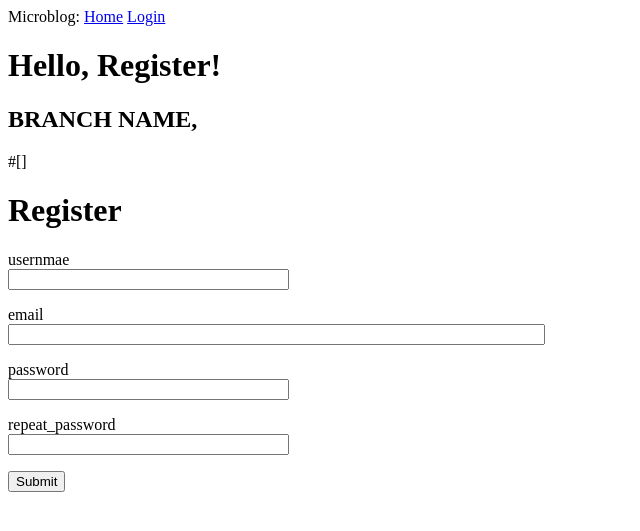
After one commit to vratnoo/flaskrr, a Flask app: page /register in a window 1280 px wide. The commit adds this page. Shown: the top 531 px of the page, without its empty margins (0-640 px from the left). Run offline with Flask 2, Linux system fonts and the light colour scheme.

Commit message:
added login,registration
Added Login page, redirect, Registration,etc [Home]

```diff
--- a/app/__init__.py
+++ b/app/__init__.py
@@ -2,8 +2,14 @@ from flask import Flask
 from config import Config
 from flask_sqlalchemy import SQLAlchemy
 from flask_migrate import Migrate
+from flask_login import LoginManager
+
+
 app = Flask(__name__)
+
 app.config.from_object(Config)
+login = LoginManager(app)
 db = SQLAlchemy(app)
 migrate = Migrate(app, db)
+
 from app import routes, models
--- a/app/forms.py
+++ b/app/forms.py
@@ -1,8 +1,28 @@
 from flask_wtf import FlaskForm
 from wtforms import StringField,PasswordField,BooleanField,SubmitField
-from wtforms.validators import DataRequired,Email
+from wtforms.validators import ValidationError,DataRequired,Email,EqualTo
+from app.models import User
+
+class RegistrationForm(FlaskForm):
+	username= StringField('usernmae',validators=[DataRequired()])
+	email= StringField('email',validators=[Email()])
+	password = PasswordField('password',validators=[DataRequired()])
+	password2 = PasswordField('repeat_password',validators=[EqualTo('password')])
+	submit = SubmitField('Submit')
+
+	def validate_username(self,username):
+		user = User.query.filter_by(username=username.data).first()
+		if user is not None:
+			raise ValidationError('Please use a different USER  NAME')
+	def validate_email(self,email):
+		user = User.query.filter_by(email=email.data).first()
+		if user is not None:
+			raise ValidationError('Please use a different email')
+
+
+
 class LoginForm(FlaskForm):
-	username=StringField('Username',validators=[Email('EMAIL TO DHANG SE LIKH')])
+	username=StringField('Username',validators=[DataRequired()])
 	password=PasswordField('Password',validators=[DataRequired()])
 	remember_me = BooleanField('Remember me')
 	submit= SubmitField('Log in')
--- a/app/routes.py
+++ b/app/routes.py
@@ -1,6 +1,9 @@
 from app import app
+from app import db
 from flask import render_template,flash,redirect, url_for
-from app.forms import LoginForm
+from app.forms import LoginForm,RegistrationForm
+from app.models import User
+from  flask_login import current_user,login_user,logout_user
 @app.route('/')
 @app.route('/index')
 def index():
@@ -11,8 +14,34 @@ def index():
 	return render_template('index.html',title='what just the times',other=other)
 @app.route('/login',methods=['GET','POST'])
 def login():
+	if(current_user.is_authenticated):
+		return redirect(url_for('index'))
 	form = LoginForm()
 	if(form.validate_on_submit()):
+		user = User.query.filter_by(username=form.username.data).first()
+		if(user is None or not user.check_password(form.password.data)):
+			flash('Invalid user or password')
+			return redirect(url_for('login'))
+		login_user(user,remember=form.remember_me.data)
 		flash('LOGIN REQUESSTED FOR USER {}'.format(form.username.data))
 		return redirect(url_for('index'))
 	return render_template('login.html',title="Login",form=form)
+@app.route('/logout')
+def logout():
+	logout_user()
+	return  redirect(url_for('index'))
+
+@app.route('/register',methods=['GET','POST'])
+def register():
+	if(current_user.is_authenticated):
+		return redirect(url_for('index'))
+	form = RegistrationForm()
+	if(form.validate_on_submit()):
+		user = User(username=form.username.data,email=form.email.data)
+		user.set_password(form.password.data)
+		db.session.add(user)
+		db.session.commit()
+		flash('Congratulations, you are now a registered user!')
+		return redirect(url_for('login'))
+
+	return render_template('register.html', title='Register', form=form)
--- a/app/templates/base.html
+++ b/app/templates/base.html
@@ -8,8 +8,17 @@
         {% endif %}
     </head>
     <body>
-    	<a href="{{ url_for('index') }}">Home</a>
-    	<a href="{{ url_for('login') }}">Login</a>
+
+        <div>
+            Microblog:
+            <a href="{{ url_for('index') }}">Home</a>
+            {% if current_user.is_anonymous %}
+            <a href="{{ url_for('login') }}">Login</a>
+            {% else %}
+            <a href="{{ url_for('logout') }}">Logout</a>
+            {% endif %}
+        </div>
+
         <h1>Hello, {{ title }}!</h1>
         <h2>BRANCH NAME,{{ other}}</h2>
         <p>#{{  get_flashed_messages() }}</p>
--- a/app/templates/login.html
+++ b/app/templates/login.html
@@ -8,9 +8,10 @@
 	 {% endfor %}
 	 {{ form.username() }}
 	 {{ form.password() }}
+	 {{ form.remember_me() }}
 	 {{ form.submit() }}
 
 	</form>
 
-
+	<p>New User? <a href="{{ url_for('register') }}">Click to Register!</a></p>
  {% endblock %}
--- /dev/null
+++ b/app/templates/register.html
@@ -0,0 +1,36 @@
+{% extends "base.html" %}
+{% block body %}
+<h1>Register</h1>
+<form action="" method="post">
+{{ form.hidden_tag() }}
+<p>
+{{ form.username.label }}<br>
+{{ form.username(size=32) }}<br>
+{% for error in form.username.errors %}
+<span style="color: red;">[{{ error }}]</span>
+{% endfor %}
+</p>
+<p>
+{{ form.email.label }}<br>
+{{ form.email(size=64) }}<br>
+{% for error in form.email.errors %}
+<span style="color: red;">[{{ error }}]</span>
+{% endfor %}
+</p>
+<p>
+{{ form.password.label }}<br>
+{{ form.password(size=32) }}<br>
+{% for error in form.password.errors %}
+<span style="color: red;">[{{ error }}]</span>
+{% endfor %}
+</p>
+<p>
+{{ form.password2.label }}<br>
+{{ form.password2(size=32) }}<br>
+{% for error in form.password2.errors %}
+<span style="color: red;">[{{ error }}]</span>
+{% endfor %}
+</p>
+<p>{{ form.submit() }}</p>
+</form>
+{% endblock %}
--- a/checkbook.txt
+++ b/checkbook.txt
@@ -4,3 +4,4 @@ flask learning log check
 [*] tamplate -> basic,if statement,loop
 [*] basic form ,validation,etc
 [*] flask database basic,sqlalchemey,flask-migration,flask-shell context
+[*] flask-login ,  registraion, validation,secuirty basic using database
```
Also changed, not shown: app/models.py (+13 -1 lines), 1 other file.
